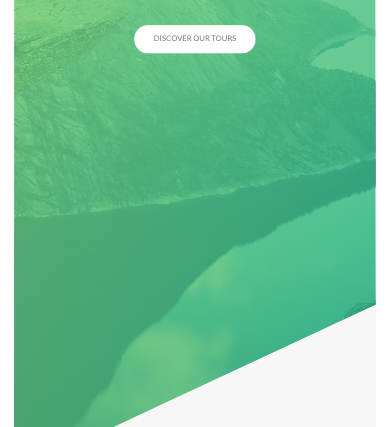
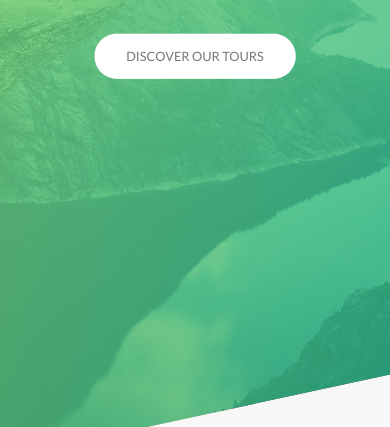
Before and after one commit to RickBr0wn/natours, a website: page index.html in a window 390 px wide. Shown: the part 343-770 px from the top of the page. Drawn offline with Linux system fonts and the light colour scheme.

Commit message:
Setting media queries

```diff
--- a/sass/abstracts/_mixins.scss
+++ b/sass/abstracts/_mixins.scss
@@ -28,6 +28,8 @@ $brakepoint argument choices:
 - tab-land
 - big-desk
 
+ ** ORDER OF MEDIA QUERIES: Base + Typography > general layout + grid > page layout > components **
+
 */
 @mixin respond($breakpoint) {
   @if $breakpoint == phone {
--- a/sass/abstracts/_variables.scss
+++ b/sass/abstracts/_variables.scss
@@ -24,4 +24,5 @@ $default-font-size: 1.6rem;
 // Grid variables
 $grid-width: 114rem;
 $gutter-vertical: 8rem;
+$gutter-vertical-small: 6rem;
 $gutter-horizontal: 6rem;
--- a/sass/base/_base.scss
+++ b/sass/base/_base.scss
@@ -21,9 +21,9 @@ html {
     font-size: 50%; // 1rem = 8px :: 8px /16px = 50%
   }
 
-  @include respond(phone) {
-    font-size: 30%; // 1rem = 4.8px :: 4.88px /16px = 30%
-  }
+  // @include respond(phone) { // width < 600px
+  //   font-size: 30%; // 1rem = 4.8px :: 4.88px /16px = 30%
+  // }
 
   @include respond(big-desk) { // width > 1800px
     font-size: 75%; // 1rem = 12px :: 12px/16px = 75%;
@@ -32,4 +32,10 @@ html {
 
 body {
   box-sizing: border-box;
+  padding: 3rem;
+
+  @include respond(tab-port) { // width < 900px
+    padding: 0;
+  }
+
 }
--- a/sass/base/_typography.scss
+++ b/sass/base/_typography.scss
@@ -4,7 +4,7 @@ body {
   font-weight: 400;
   line-height: 1.7;
   color: $color-grey-dark;
-  padding: 3rem;
+  // padding: 3rem;
 }
 
 .heading-primary {
@@ -25,6 +25,11 @@ body {
       // animation-iteration-count: 3;
       // animation-timing: ease-out
     animation: moveInLeft 1s ease-out;
+
+    @include respond(phone) { // width < 600px
+      letter-spacing: 1rem;
+      font-family: 5rem;
+    }
   }
 
   &--sub {
@@ -33,6 +38,11 @@ body {
     font-weight: 700;
     letter-spacing: 2.1rem;
     animation: moveInRight 1s ease-out;
+
+    @include respond(phone) { // width < 600px
+      letter-spacing: .5rem;
+      font-family: 5rem;
+    }
   }
 }
 
@@ -46,6 +56,14 @@ body {
   color: transparent;
   letter-spacing: 2px;
   transition: all .2s;
+
+  @include respond(tab-port) {
+    font-size: 3rem;
+  }
+
+  @include respond(phone) {
+    font-size: 2.5rem;
+  }
 
   &:hover {
     transform: skewY(2deg) skewX(15deg) scale(1.1);
--- a/sass/components/_composition.scss
+++ b/sass/components/_composition.scss
@@ -9,19 +9,42 @@
     z-index: 10;
     transition: all .2s;
 
+    @include respond(tab-port) {
+      float: left;
+      position: relative;
+      width: 3.3333333%;
+      box-shadow: 0 1.5rem 3rem rgba($color-black, .2);
+    }
+
     &--p1 {
       left: 0;
       top: -2rem;
+
+      @include respond(tab-port) {
+        top: 0;
+        transform: scale(1.2);
+      }
     }
 
     &--p2 {
       right: 0;
       top: 2rem;
+
+      @include respond(tab-port) {
+        top: -1rem;
+        transform: scale(1.3);
+      }
     }
 
     &--p3 {
       left: 20%;
       top: 10rem;
+
+      @include respond(tab-port) {
+        top: 1rem;
+        left: 0;
+        transform: scale(1.1);
+      }
     }
 
     &:hover {
--- a/sass/layout/_footer.scss
+++ b/sass/layout/_footer.scss
@@ -4,9 +4,17 @@
   font-size: 1.4rem;
   color: $color-grey-light-1;
 
+  @include respond(tab-port) {
+    padding: 8rem 0;
+  }
+
   &__logo-box {
     text-align: center;
     margin-bottom: 8rem;
+
+    @include respond(tab-port) {
+      margin-bottom: 6rem;
+    }
   }
 
   &__logo {
@@ -18,6 +26,11 @@
     border-top: 1px solid $color-grey-dark;
     padding-top: 2rem;
     display: inline-block;
+
+    @include respond(tab-port) {
+      width: 100%;
+      text-align: center;
+    }
   }
 
   &__list {
@@ -56,5 +69,10 @@
     padding-top: 2rem;
     width: 80%;
     float: right;
+
+    @include respond(tab-port) {
+      width: 100%;
+      float: none;
+    }
   }
 }
--- a/sass/layout/_grid.scss
+++ b/sass/layout/_grid.scss
@@ -8,6 +8,15 @@
 
   &:not(:last-child) {
     margin-bottom: $gutter-vertical;
+
+    @include respond(tab-port) {
+      margin-bottom: $gutter-vertical-small;
+    }
+  }
+
+  @include respond(tab-port) {
+    max-width: 50rem;
+    padding: 0 3rem;
   }
 
   @include clearfix;
@@ -21,6 +30,15 @@
 
     &:not(:last-child) {
       margin-right: $gutter-horizontal;
+
+      @include respond(tab-port) {
+        margin-right: 0;
+        margin-bottom: $gutter-vertical-small;
+      }
+    }
+
+    @include respond(tab-port) {
+      width: 100% !important;
     }
   }
 
--- a/sass/layout/_header.scss
+++ b/sass/layout/_header.scss
@@ -10,6 +10,11 @@
   -webkit-clip-path: polygon(0 0, 100% 0, 100% 75vh, 0 100%);
   clip-path: polygon(0 0, 100% 0, 100% 75vh, 0 100%);
   position: relative;
+
+  @include respond(phone) {
+    -webkit-clip-path: polygon(0 0, 100% 0, 100% 85vh, 0 100%);
+    clip-path: polygon(0 0, 100% 0, 100% 85vh, 0 100%);
+  }
 
   &__logo-box {
     position: absolute;
--- a/sass/layout/_navigation.scss
+++ b/sass/layout/_navigation.scss
@@ -16,6 +16,16 @@
     box-shadow: 0 1rem 3rem rgba($color-black, .1);
     text-align: center;
     cursor: pointer;
+
+    @include respond(tab-port) {
+      top: 4rem;
+      right: 4rem;
+    }
+
+    @include respond(phone) {
+      top: 3rem;
+      right: 3rem;
+    }
   }
 
   &__background {
@@ -28,6 +38,16 @@
     background-image: radial-gradient($color-primary-light, $color-primary-dark);
     z-index: 1000;
     transition: transform .8s cubic-bezier(0.86, 0, 0.07, 1);
+
+    @include respond(tab-port) {
+      top: 4.5rem;
+      right: 4.5rem;
+    }
+
+    @include respond(phone) {
+      top: 3.5rem;
+      right: 3.5rem;
+    }
   }
 
   &__nav {
--- a/sass/pages/_home.scss
+++ b/sass/pages/_home.scss
@@ -2,6 +2,10 @@
   background-color: $color-grey-light-1;
   padding: 35rem 0;
   margin-top: -25vh;
+
+  @include respond(tab-port) {
+    padding: 30rem 0;
+  }
 }
 
 .section-features {
@@ -20,22 +24,38 @@
   & > * {
     transform: skewY(7deg);
   }
+
+  @include respond(tab-port) {
+    padding: 15rem 0;
+  }
 }
 
 .section-tours {
   background-color: $color-grey-light-1;
   padding: 25rem 0 15rem 0;
   margin-top: -10rem;
+
+  @include respond(tab-port) {
+    padding: 20rem 0 10rem 0;
+  }
 }
 
 .section-stories {
   position: relative;
   padding: 15rem 0;
+
+  @include respond(tab-port) {
+    padding: 10rem 0;
+  }
 }
 
 .section-book {
   padding: 15rem 0;
   background-image: linear-gradient(to right bottom, $color-primary-light, $color-primary-dark);
+
+  @include respond(tab-port) {
+    padding: 10rem 0;
+  }
 }
 
 .book {
```
Also changed, not shown: css/style.css.
